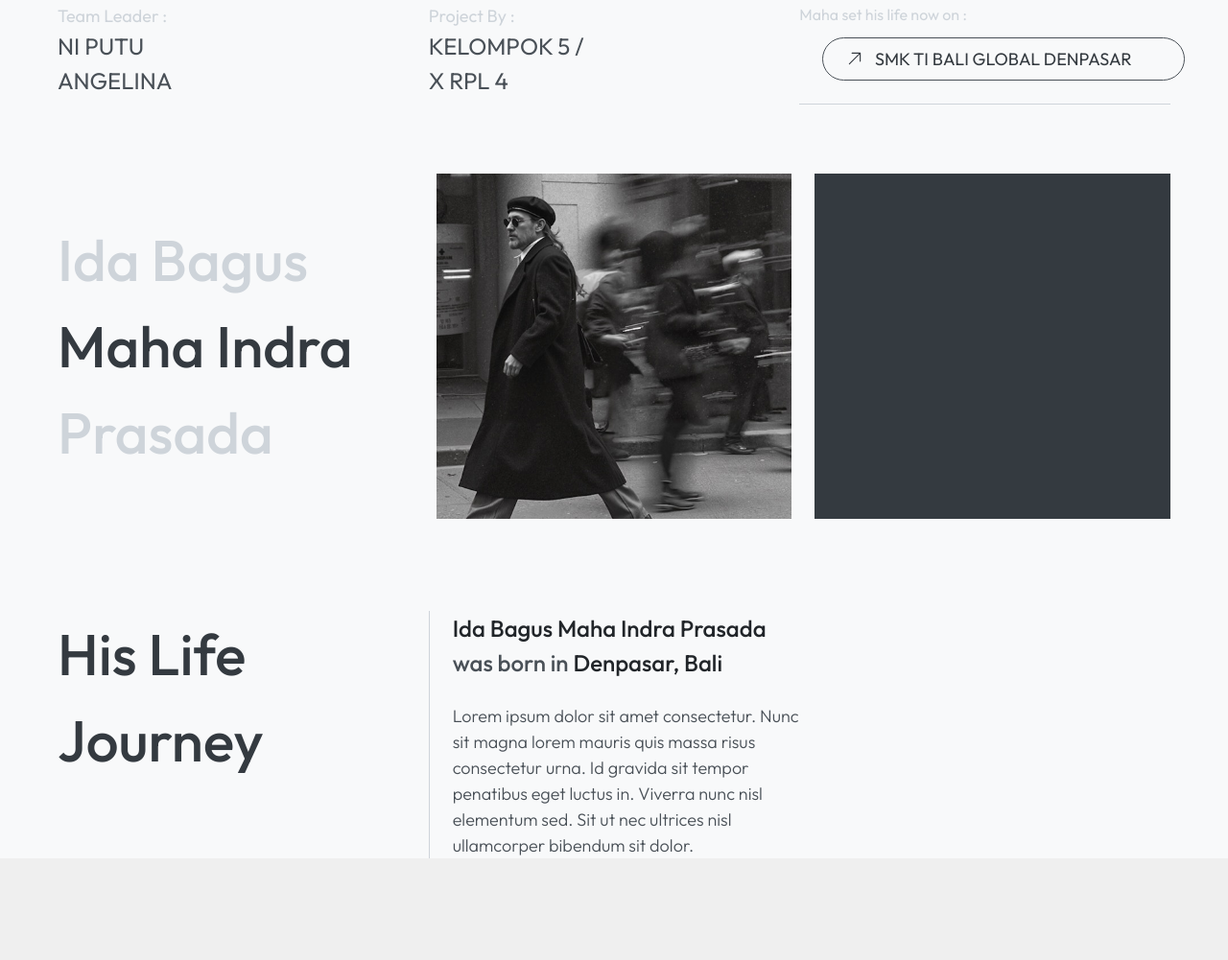
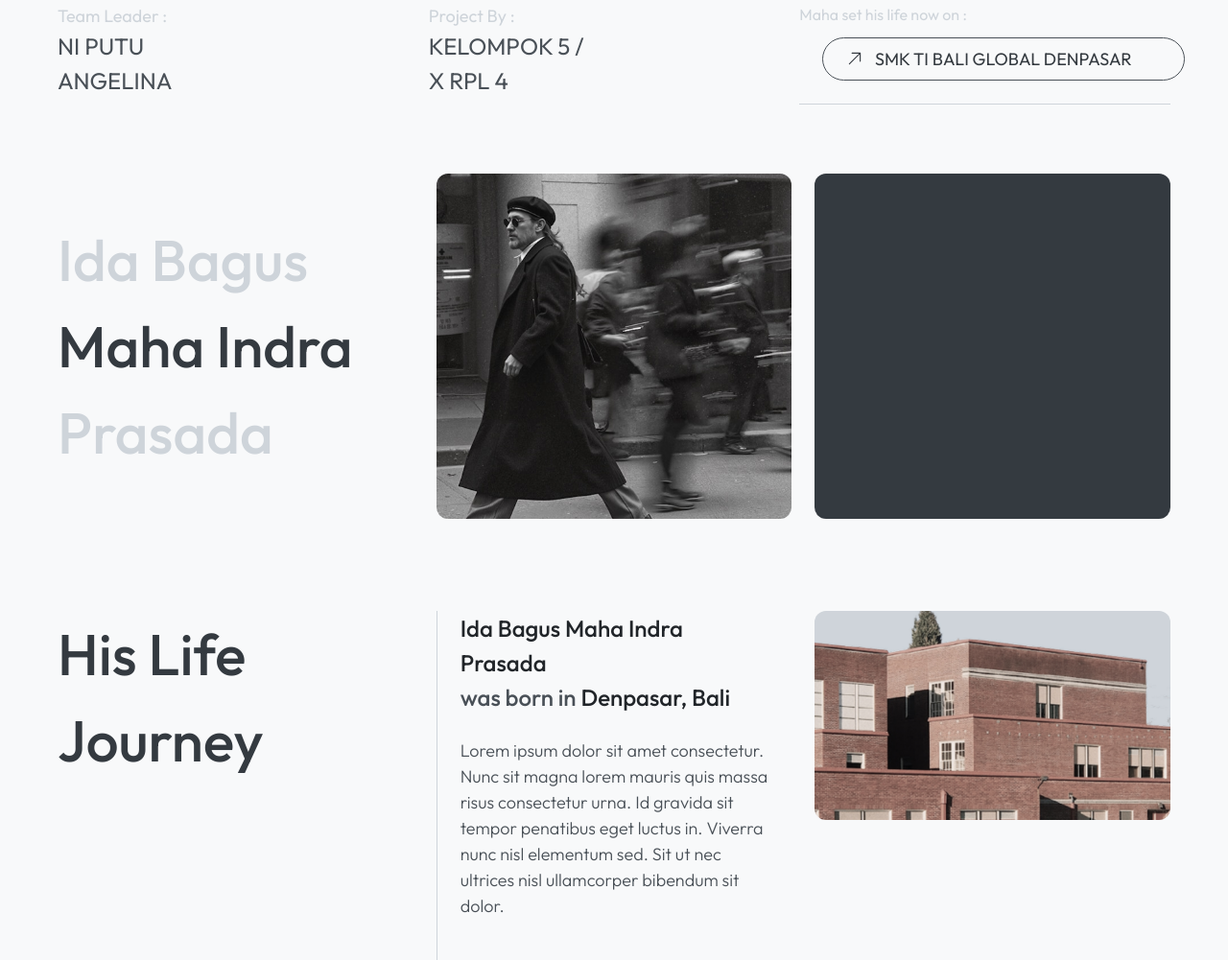
Before and after one commit to SiauwDyven16/Teacher-Biography, a website: page index.html in a window 1280 px wide. Shown: the part 735-1736 px from the top of the page at 96% size. Before the commit the page ends 1630 px from the top, so only its background shows below. Drawn offline with Linux system fonts and the light colour scheme.

Commit message:
life journey section -> responsice

```diff
--- a/index.html
+++ b/index.html
@@ -18,7 +18,7 @@
 
         .color-primary {
             color: #343A40;
-            transform: scale(1.1);
+            /*transform: scale(1.1);*/
         }
 
         .color-tertiary {
@@ -55,7 +55,7 @@
                     </div>
                     <p class="hidden xl:block text-base text-paragraph font-normal">Lorem ipsum dolor sit amet consectetur. Enim sit vestibulum adipiscing purus enim nunc id. Nisl amet sed in dolor semper proin.</p>
 
-                    <img class="min-h-[450px] max-h-[450px] w-full object-cover -xl col-span-3" src="./src/assets/photos/hero_img.jpg" alt="">
+                    <img class="min-h-[450px] max-h-[450px] w-full object-cover rounded-xl col-span-3" src="./src/assets/photos/hero_img.jpg" alt="">
                     <div class="flex justify-evenly md:grid grid-cols-3 w-full col-span-3">
                         <div class="text-base lg:text-xl">
                             <p class="text-sm text-tertiary lg:text-base">Team Leader :</p>
@@ -90,28 +90,28 @@
                     </div>
                 </div>
                 <div class="col-span-3  flex flex-col md:grid grid-cols-3 gap-24p mt-48p ">
-                    <h1 class="text-display text-tertiary font-medium max-w-[425px] md:place-self-center  xl:text-huge ">
+                    <h1 class="text-display text-tertiary font-medium w-full place-self-center flex flex-col">
                         <span class="color-change ">Ida Bagus</span>
                         <span class="color-change">Maha Indra</span>
                         <span class="color-change ">Prasada</span>
                     </h1>
-                    <img class=" w-full h-[360px] object-cover md:col-span-2 lg:col-span-1" src="./src/assets/photos/hook_img.jpg" alt="">
-                    <div class="hidden lg:block bg-primary -xl w-full h-full"></div>
+                    <img class=" w-full h-[360px] object-cover rounded-xl md:col-span-2 lg:col-span-1" src="./src/assets/photos/hook_img.jpg" alt="">
+                    <div class="hidden lg:block bg-primary rounded-xl w-full h-full"></div>
                 </div>
 
 
                 <!-- Life Journey -->
-                <div class="grid grid-cols-3 col-span-3 mt-[72px]">
-                    <div class="grid grid-cols-3 col-span-3">
-                        <h1 class="text-display font-medium">His Life Journey</h1>
-                        <div class="flex flex-col gap-24p pl-24p border-l border-tertiary">
-                            <p class="text-xl text-heading font-medium">Ida Bagus Maha Indra Prasada<br>
+                <div class="flex flex-col md:grid grid-cols-3 col-span-3 mt-[72px] gap-24p">
+                        <h1 class="hidden md:block text-display font-medium w-full ">His Life<br> Journey</h1>
+                        <h1 class="text-2xl font-medium w-full md:hidden">His Life Journey</h1>
+                        <div class="flex flex-col gap-24p px-24p border-l border-tertiary">
+                            <p class="text-sm text-heading font-medium lg:text-xl">Ida Bagus Maha Indra Prasada<br>
                                 <span class="text-secondary">was born in </span>Denpasar, Bali</p>
-                            <p class="text-base text-paragraph font-light">
+                            <p class="text-xs text-paragraph font-light lg:text-base">
                                 Lorem ipsum dolor sit amet consectetur. Nunc sit magna lorem mauris quis massa risus consectetur urna. Id gravida sit tempor penatibus eget luctus in. Viverra nunc nisl elementum sed. Sit ut nec ultrices nisl ullamcorper bibendum sit dolor.
                             </p>
                         </div>
-                    </div>
+                    <img class="hidden md:block h-3/5 w-full object-cover rounded-xl" src="./src/assets/photos/Ljourner_img.jpg" alt="">
                 </div>
 
 
--- a/tailwind.config.js
+++ b/tailwind.config.js
@@ -34,7 +34,7 @@ module.exports = {
         base: "18px",
         lg: "20px",
         xl: "24px",
-        "2xl": "32px",
+        "2xl": "36px",
         display: "60px",
         huge: "80px",
       },
```
Also changed, not shown: css/style.css, src/assets/photos/Ljourner_img.jpg (added).
